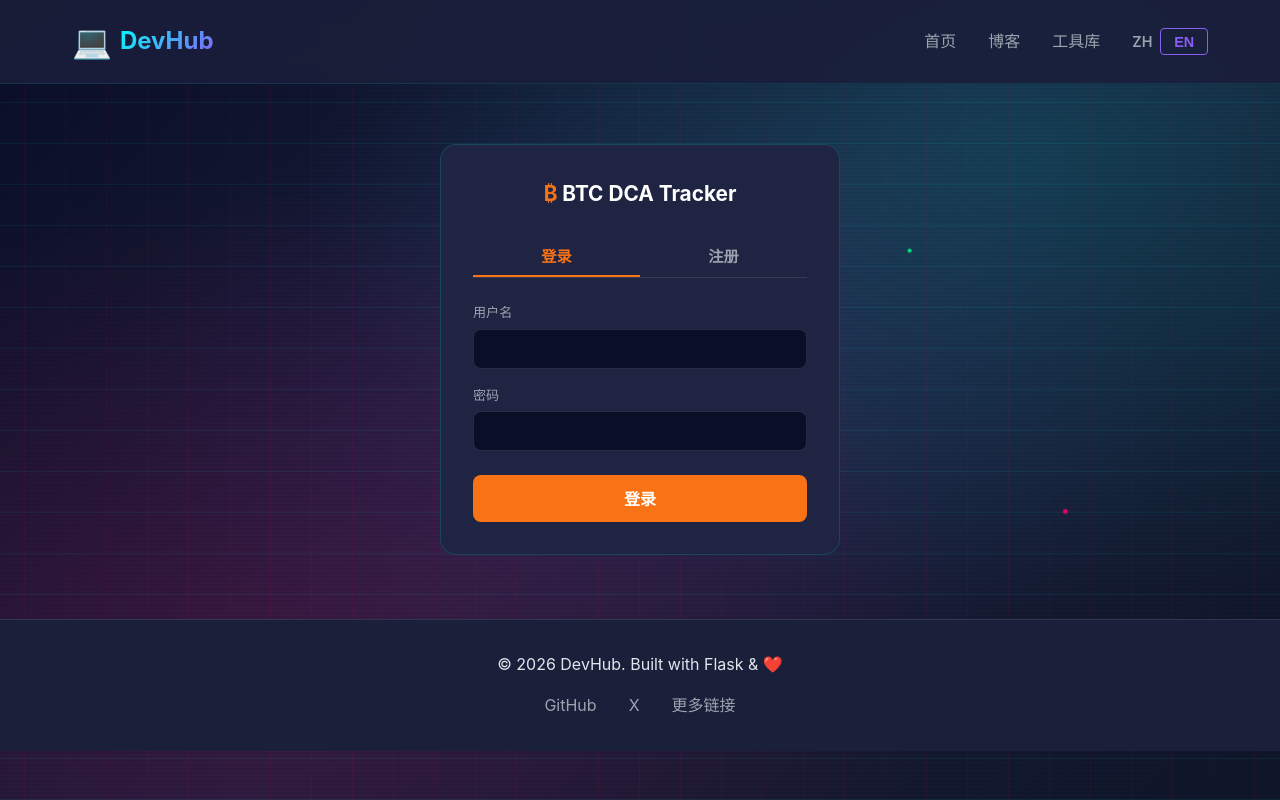
After one commit to Vesper-1/MyWeb, a Flask app: page /zh/auth/?next=/zh/toolbox/btc-dca/ in a window 1280 px wide. The commit adds this page. Run offline with Flask 3, Linux system fonts and the light colour scheme.

Commit message:
Add user registration/login and persistent DCA records
- SQLite database (instance/dca.db) with users + dca_entries tables
- Registration: unique username constraint, password hashed via werkzeug
- Login/logout via Flask sessions; combined auth page with tab UI
- DCA page now requires login; entries persisted per user via REST API:
  GET/POST /api/dca/entries, DELETE /api/dca/entries/<id>
- User bar on DCA page shows current user, logout and print buttons
- Print-friendly CSS: hides UI chrome, switches to light background
- Print timestamp shown on printed page

https://claude.ai/code/session_015yG49sCaX5oS2sD7vd4zCv

```diff
--- a/app.py
+++ b/app.py
@@ -1,14 +1,18 @@
 import os
+import sqlite3
 from datetime import datetime
 from pathlib import Path
-from flask import Flask, render_template, abort, request, url_for
+from flask import (Flask, render_template, abort, request, url_for,
+                   session, redirect, jsonify)
+from werkzeug.security import generate_password_hash, check_password_hash
 import frontmatter
 from markdown_it import MarkdownIt
 from mdit_py_plugins.front_matter import front_matter_plugin
-from functools import lru_cache
+from functools import lru_cache, wraps
 
 app = Flask(__name__)
 app.config['SEND_FILE_MAX_AGE_DEFAULT'] = 0
+app.secret_key = os.environ.get('SECRET_KEY', 'dev-secret-key-change-in-production')
 
 # Initialize Markdown parser
 md = MarkdownIt('commonmark', {'breaks': True, 'html': True})
@@ -164,6 +168,184 @@ def inject_globals():
     }
 
 
+# ── Database ──────────────────────────────────────────────────
+DB_PATH = Path(__file__).parent / 'instance' / 'dca.db'
+
+
+def get_db():
+    """Return a sqlite3 connection (row_factory = dict)."""
+    DB_PATH.parent.mkdir(exist_ok=True)
+    conn = sqlite3.connect(str(DB_PATH))
+    conn.row_factory = sqlite3.Row
+    conn.execute('PRAGMA journal_mode=WAL')
+    return conn
+
+
+def init_db():
+    """Create tables if they don't exist."""
+    conn = get_db()
+    conn.executescript('''
+        CREATE TABLE IF NOT EXISTS users (
+            id          INTEGER PRIMARY KEY AUTOINCREMENT,
+            username    TEXT    NOT NULL UNIQUE,
+            password_hash TEXT NOT NULL,
+            created_at  TEXT    DEFAULT (datetime('now'))
+        );
+        CREATE TABLE IF NOT EXISTS dca_entries (
+            id            INTEGER PRIMARY KEY AUTOINCREMENT,
+            user_id       INTEGER NOT NULL,
+            date          TEXT    NOT NULL,
+            invest_amount REAL    NOT NULL,
+            btc_price     REAL    NOT NULL,
+            btc_amount    REAL    NOT NULL,
+            created_at    TEXT    DEFAULT (datetime('now')),
+            FOREIGN KEY (user_id) REFERENCES users(id)
+        );
+    ''')
+    conn.close()
+
+
+init_db()
+
+
+def login_required(f):
+    """Redirect to auth page if not logged in."""
+    @wraps(f)
+    def decorated(*args, **kwargs):
+        if 'user_id' not in session:
+            lang = kwargs.get('lang', 'zh')
+            return redirect(f'/{lang}/auth/?next={request.path}')
+        return f(*args, **kwargs)
+    return decorated
+
+
+# ── Auth Routes ───────────────────────────────────────────────
+@app.route('/<lang>/auth/')
+def auth_page(lang):
+    """Login / Register page."""
+    if lang not in SUPPORTED_LANGS:
+        abort(404)
+    if 'user_id' in session:
+        return redirect(f'/{lang}/toolbox/btc-dca/')
+    return render_template('auth.html', next_url=request.args.get('next', f'/{lang}/toolbox/btc-dca/'))
+
+
+@app.route('/api/auth/register', methods=['POST'])
+def api_register():
+    """Register a new user."""
+    data = request.get_json(silent=True) or {}
+    username = (data.get('username') or '').strip()
+    password = data.get('password') or ''
+
+    if not username or not password:
+        return jsonify(ok=False, msg='用户名和密码不能为空 / Username and password required'), 400
+
+    conn = get_db()
+    try:
+        conn.execute(
+            'INSERT INTO users (username, password_hash) VALUES (?, ?)',
+            (username, generate_password_hash(password))
+        )
+        conn.commit()
+        user = conn.execute('SELECT id FROM users WHERE username = ?', (username,)).fetchone()
+        session['user_id'] = user['id']
+        session['username'] = username
+        return jsonify(ok=True)
+    except sqlite3.IntegrityError:
+        return jsonify(ok=False, msg='用户名已存在 / Username already taken'), 409
+    finally:
+        conn.close()
+
+
+@app.route('/api/auth/login', methods=['POST'])
+def api_login():
+    """Log in an existing user."""
+    data = request.get_json(silent=True) or {}
+    username = (data.get('username') or '').strip()
+    password = data.get('password') or ''
+
+    conn = get_db()
+    user = conn.execute('SELECT * FROM users WHERE username = ?', (username,)).fetchone()
+    conn.close()
+
+    if not user or not check_password_hash(user['password_hash'], password):
+        return jsonify(ok=False, msg='用户名或密码错误 / Invalid username or password'), 401
+
+    session['user_id'] = user['id']
+    session['username'] = username
+    return jsonify(ok=True)
+
+
+@app.route('/api/auth/logout', methods=['POST'])
+def api_logout():
+    """Log out."""
+    session.clear()
+    return jsonify(ok=True)
+
+
+# ── DCA Entry API ─────────────────────────────────────────────
+@app.route('/api/dca/entries', methods=['GET'])
+def api_get_entries():
+    """Return all DCA entries for the logged-in user."""
+    if 'user_id' not in session:
+        return jsonify(ok=False, msg='Unauthorized'), 401
+    conn = get_db()
+    rows = conn.execute(
+        'SELECT id, date, invest_amount, btc_price, btc_amount '
+        'FROM dca_entries WHERE user_id = ? ORDER BY date DESC',
+        (session['user_id'],)
+    ).fetchall()
+    conn.close()
+    return jsonify(ok=True, entries=[dict(r) for r in rows])
+
+
+@app.route('/api/dca/entries', methods=['POST'])
+def api_add_entry():
+    """Add a new DCA entry."""
+    if 'user_id' not in session:
+        return jsonify(ok=False, msg='Unauthorized'), 401
+    data = request.get_json(silent=True) or {}
+    date = data.get('date')
+    invest = data.get('invest_amount')
+    price  = data.get('btc_price')
+
+    if not date or not invest or not price:
+        return jsonify(ok=False, msg='Missing fields'), 400
+    invest = float(invest)
+    price  = float(price)
+    if invest <= 0 or price <= 0:
+        return jsonify(ok=False, msg='Values must be > 0'), 400
+
+    btc_amount = invest / price
+    conn = get_db()
+    cur = conn.execute(
+        'INSERT INTO dca_entries (user_id, date, invest_amount, btc_price, btc_amount) '
+        'VALUES (?, ?, ?, ?, ?)',
+        (session['user_id'], date, invest, price, btc_amount)
+    )
+    conn.commit()
+    entry_id = cur.lastrowid
+    conn.close()
+    return jsonify(ok=True, entry=dict(id=entry_id, date=date,
+                   invest_amount=invest, btc_price=price, btc_amount=btc_amount))
+
+
+@app.route('/api/dca/entries/<int:entry_id>', methods=['DELETE'])
+def api_delete_entry(entry_id):
+    """Delete a DCA entry (only if owned by current user)."""
+    if 'user_id' not in session:
+        return jsonify(ok=False, msg='Unauthorized'), 401
+    conn = get_db()
+    conn.execute(
+        'DELETE FROM dca_entries WHERE id = ? AND user_id = ?',
+        (entry_id, session['user_id'])
+    )
+    conn.commit()
+    conn.close()
+    return jsonify(ok=True)
+
+
+# ── Existing Routes ───────────────────────────────────────────
 @app.route('/')
 def index():
     """Redirect root to Chinese home."""
@@ -265,11 +447,12 @@ def toolbox(lang):
 
 
 @app.route('/<lang>/toolbox/btc-dca/')
+@login_required
 def btc_dca(lang):
-    """BTC DCA Tracker tool page."""
+    """BTC DCA Tracker tool page (login required)."""
     if lang not in SUPPORTED_LANGS:
         abort(404)
-    return render_template('btc_dca.html')
+    return render_template('btc_dca.html', username=session.get('username', ''))
 
 
 @app.route('/sitemap.xml')
--- /dev/null
+++ b/templates/auth.html
@@ -0,0 +1,237 @@
+{% extends "base.html" %}
+
+{% block title %}
+    {% if lang == 'zh' %}登录 / 注册{% else %}Login / Register{% endif %} - DevHub
+{% endblock %}
+
+{% block extra_head %}
+<style>
+    .auth-page {
+        padding: 4rem 0;
+        display: flex;
+        justify-content: center;
+        align-items: flex-start;
+    }
+    .auth-card {
+        background: var(--bg-card);
+        border: 1px solid rgba(0,255,255,0.15);
+        border-radius: 16px;
+        width: 100%;
+        max-width: 400px;
+        padding: 2rem;
+    }
+    .auth-card h2 {
+        text-align: center;
+        color: #fff;
+        font-size: 1.3rem;
+        margin-bottom: 1.5rem;
+    }
+    .auth-card h2 .btc-icon { color: #f97316; }
+
+    /* Tabs */
+    .auth-tabs {
+        display: flex;
+        border-bottom: 1px solid rgba(255,255,255,0.1);
+        margin-bottom: 1.5rem;
+    }
+    .auth-tab {
+        flex: 1;
+        text-align: center;
+        padding: 0.6rem 0;
+        cursor: pointer;
+        font-weight: 600;
+        font-size: 0.95rem;
+        color: var(--text-secondary);
+        border-bottom: 2px solid transparent;
+        transition: color 0.2s, border-color 0.2s;
+        background: none;
+        border-top: none; border-left: none; border-right: none;
+    }
+    .auth-tab.active {
+        color: #f97316;
+        border-bottom-color: #f97316;
+    }
+
+    /* Form */
+    .auth-form { display: none; }
+    .auth-form.active { display: block; }
+
+    .auth-field { margin-bottom: 1rem; }
+    .auth-field label {
+        display: block;
+        font-size: 0.82rem;
+        font-weight: 500;
+        color: var(--text-secondary);
+        margin-bottom: 0.35rem;
+    }
+    .auth-field input {
+        width: 100%;
+        background: var(--bg-primary);
+        border: 1px solid rgba(255,255,255,0.12);
+        border-radius: 8px;
+        color: #fff;
+        padding: 0.65rem 0.75rem;
+        outline: none;
+        font-size: 0.95rem;
+        transition: border-color 0.2s;
+    }
+    .auth-field input:focus { border-color: #f97316; }
+
+    .auth-submit {
+        width: 100%;
+        background: #f97316;
+        color: #fff;
+        border: none;
+        border-radius: 8px;
+        font-weight: 700;
+        font-size: 1rem;
+        padding: 0.7rem;
+        cursor: pointer;
+        margin-top: 0.5rem;
+        transition: background 0.2s, box-shadow 0.2s;
+    }
+    .auth-submit:hover { background: #ea6c0a; box-shadow: 0 0 20px rgba(249,115,22,0.35); }
+    .auth-submit:disabled { opacity: 0.6; cursor: not-allowed; }
+
+    .auth-error {
+        background: rgba(248,113,113,0.12);
+        color: #f87171;
+        font-size: 0.85rem;
+        padding: 0.5rem 0.75rem;
+        border-radius: 6px;
+        margin-bottom: 1rem;
+        display: none;
+    }
+    .auth-error.show { display: block; }
+
+    .auth-success {
+        background: rgba(52,211,153,0.12);
+        color: #34d399;
+        font-size: 0.85rem;
+        padding: 0.5rem 0.75rem;
+        border-radius: 6px;
+        margin-bottom: 1rem;
+        display: none;
+    }
+    .auth-success.show { display: block; }
+</style>
+{% endblock %}
+
+{% block content %}
+<div class="auth-page">
+    <div class="auth-card">
+        <h2><span class="btc-icon">₿</span> BTC DCA Tracker</h2>
+
+        <div class="auth-tabs">
+            <button class="auth-tab active" data-tab="login">
+                {% if lang == 'zh' %}登录{% else %}Login{% endif %}
+            </button>
+            <button class="auth-tab" data-tab="register">
+                {% if lang == 'zh' %}注册{% else %}Register{% endif %}
+            </button>
+        </div>
+
+        <div class="auth-error" id="auth-error"></div>
+        <div class="auth-success" id="auth-success"></div>
+
+        <!-- Login Form -->
+        <form class="auth-form active" id="form-login">
+            <div class="auth-field">
+                <label>{% if lang == 'zh' %}用户名{% else %}Username{% endif %}</label>
+                <input type="text" id="login-user" autocomplete="username" required>
+            </div>
+            <div class="auth-field">
+                <label>{% if lang == 'zh' %}密码{% else %}Password{% endif %}</label>
+                <input type="password" id="login-pass" autocomplete="current-password" required>
+            </div>
+            <button type="submit" class="auth-submit">
+                {% if lang == 'zh' %}登录{% else %}Login{% endif %}
+            </button>
+        </form>
+
+        <!-- Register Form -->
+        <form class="auth-form" id="form-register">
+            <div class="auth-field">
+                <label>{% if lang == 'zh' %}用户名{% else %}Username{% endif %}</label>
+                <input type="text" id="reg-user" autocomplete="username" required>
+            </div>
+            <div class="auth-field">
+                <label>{% if lang == 'zh' %}密码{% else %}Password{% endif %}</label>
+                <input type="password" id="reg-pass" autocomplete="new-password" required>
+            </div>
+            <button type="submit" class="auth-submit">
+                {% if lang == 'zh' %}注册{% else %}Register{% endif %}
+            </button>
+        </form>
+    </div>
+</div>
+{% endblock %}
+
+{% block extra_scripts %}
+<script>
+(function () {
+    const NEXT = '{{ next_url | e }}';
+    const errEl  = document.getElementById('auth-error');
+    const succEl = document.getElementById('auth-success');
+
+    function showErr(msg)  { errEl.textContent = msg; errEl.classList.add('show'); succEl.classList.remove('show'); }
+    function showSucc(msg) { succEl.textContent = msg; succEl.classList.add('show'); errEl.classList.remove('show'); }
+    function clearMsg()    { errEl.classList.remove('show'); succEl.classList.remove('show'); }
+
+    // Tab switching
+    document.querySelectorAll('.auth-tab').forEach(tab => {
+        tab.addEventListener('click', () => {
+            document.querySelectorAll('.auth-tab').forEach(t => t.classList.remove('active'));
+            document.querySelectorAll('.auth-form').forEach(f => f.classList.remove('active'));
+            tab.classList.add('active');
+            document.getElementById('form-' + tab.dataset.tab).classList.add('active');
+            clearMsg();
+        });
+    });
+
+    // Login
+    document.getElementById('form-login').addEventListener('submit', async function (e) {
+        e.preventDefault();
+        clearMsg();
+        const btn = this.querySelector('.auth-submit');
+        btn.disabled = true;
+        try {
+            const res = await fetch('/api/auth/login', {
+                method: 'POST',
+                headers: { 'Content-Type': 'application/json' },
+                body: JSON.stringify({
+                    username: document.getElementById('login-user').value.trim(),
+                    password: document.getElementById('login-pass').value
+                })
+            });
+            const data = await res.json();
+            if (data.ok) { window.location.href = NEXT; }
+            else { showErr(data.msg); }
+        } catch { showErr('Network error'); }
+        btn.disabled = false;
+    });
+
+    // Register
+    document.getElementById('form-register').addEventListener('submit', async function (e) {
+        e.preventDefault();
+        clearMsg();
+        const btn = this.querySelector('.auth-submit');
+        btn.disabled = true;
+        try {
+            const res = await fetch('/api/auth/register', {
+                method: 'POST',
+                headers: { 'Content-Type': 'application/json' },
+                body: JSON.stringify({
+                    username: document.getElementById('reg-user').value.trim(),
+                    password: document.getElementById('reg-pass').value
+                })
+            });
+            const data = await res.json();
+            if (data.ok) { window.location.href = NEXT; }
+            else { showErr(data.msg); }
+        } catch { showErr('Network error'); }
+        btn.disabled = false;
+    });
+})();
+</script>
+{% endblock %}
```
Also changed, not shown: templates/btc_dca.html (+148 -64 lines).
